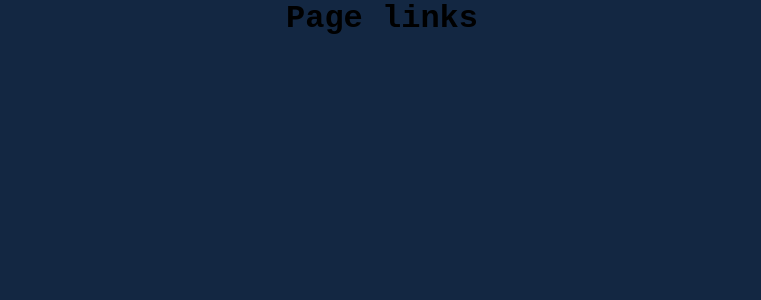
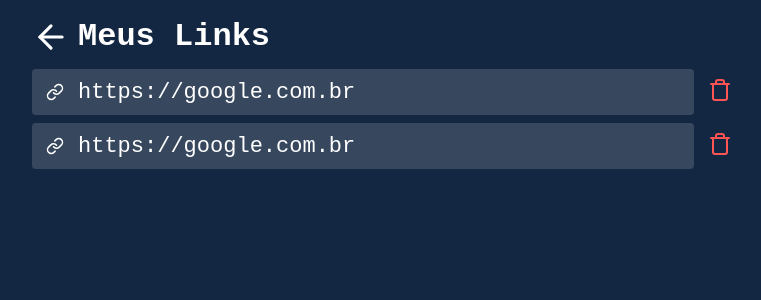
Before and after one commit to gdsouza08/encurtador-de-links, a React (Create React App) app: page /links in a window 1280 px wide. Shown: the top 300 px of the page, without its empty margins (258-1019 px from the left). Built offline with nearby package versions, Linux system fonts and the light colour scheme.

Commit message:
creating JSand CSS on page meus links

```diff
--- a/src/pages/Links/index.js
+++ b/src/pages/Links/index.js
@@ -1,8 +1,42 @@
+
+import './links.css'
+import { FiArrowLeft, FiLink, FiTrash} from 'react-icons/fi'
+import { Link} from 'react-router-dom'
 
 export default function Links () {
     return (
-      <div>
-        <h1>Page links</h1>
-      </div>
+      <div className='links-container'>
+
+        <div className='link-header'>
+          <Link to="/">
+          <FiArrowLeft size={38} color='fff'/>
+          </Link>
+          <h1>Meus Links</h1>
+        </div>
+
+        <div className='links-item'>
+          <button className='link'>
+            <FiLink size={18} color='#fff'/>
+            https://google.com.br
+          </button>
+
+          <button className='link-delete'>
+            <FiTrash size={24} color='#ff5454'/>
+          </button>
+        </div>
+
+        <div className='links-item'>
+          <button className='link'>
+            <FiLink size={18} color='#fff'/>
+            https://google.com.br
+          </button>
+
+          <button className='link-delete'>
+            <FiTrash size={24} color='#ff5454'/>
+          </button>
+        </div>
+
+
+       </div>
     )
   }
--- /dev/null
+++ b/src/pages/Links/links.css
@@ -0,0 +1,79 @@
+
+.links-container {
+    max-width: 1120px;
+    margin: 18px auto 0 auto;
+}
+
+.link-header {
+    display: flex;
+    flex-direction: row;
+}
+
+.link-header svg {
+    margin-right: 8px;
+}
+
+.link-header h1 {
+    color: white;
+}
+
+.links-item {
+    width: 700px;
+    display: flex;
+    flex-direction: row;
+    align-items: center;
+    margin-top: 8px;
+}
+
+.links-item:last-child {
+    margin-bottom: 18px;
+}
+
+.link {
+    border: 0;
+    width: 100%;
+    min-width: 80%;
+    border-radius: 4px;
+    height: 46px;
+    background-color: rgb(255, 255, 255, 0.15);
+    padding: 0 14px;
+    display: flex;
+    align-items: center;
+    font-size: 22px;
+    color: white;
+    margin-right: 14px;
+    white-space: nowrap;
+    overflow: hidden;
+    text-overflow: ellipsis;
+}
+
+.link svg {
+    margin-right: 14px;
+}
+
+.link-delete {
+    background-color: transparent;
+    border: 0
+}
+
+@media (max-width: 735px) {
+    .links-container {
+        width: 130%;
+    }
+
+    .logo h1{
+        font-size: 40px;
+    }
+
+    .links-item {
+        width: 100%;
+    }
+
+    .link {
+        width: 100%;
+    }
+
+    .link svg {
+        display: none;
+    }
+}
```
